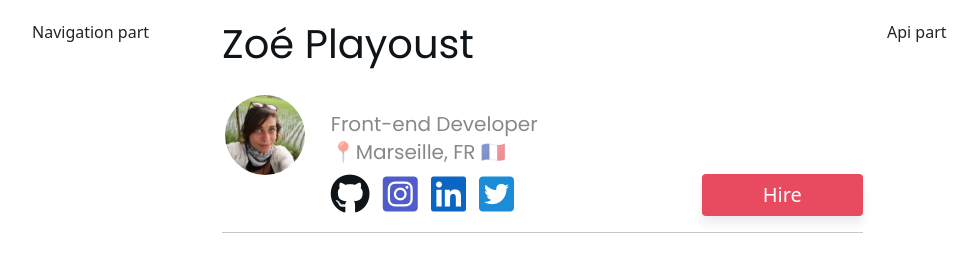
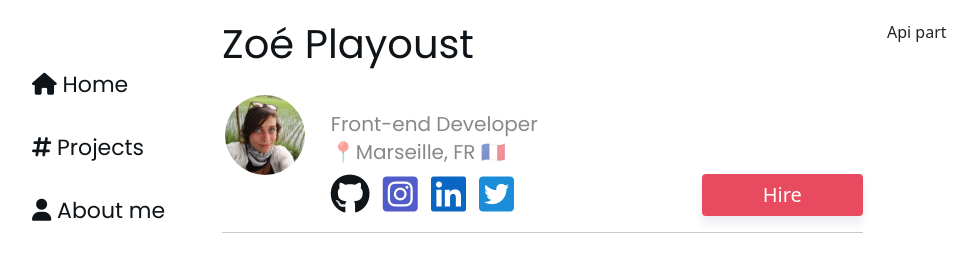
Before and after one commit to ZoePlayoust/My-portofolio, a plain HTML site: page index.html in a window 1280 px wide. Shown: the whole page, without its empty margins (50-1028 px from the left). Drawn offline with nearby package versions, Linux system fonts and the light colour scheme.

Commit message:
Navbar Homepage

```diff
--- a/index.html
+++ b/index.html
@@ -33,7 +33,27 @@
   <body>
     <div class="container">
       <div class="row">
-        <div class="col-2">Navigation part</div>
+        <div class="col-2 ">
+          <div class="homepage-navigation">
+          <a class="tab" href="index.html">
+           <div class="hometab"> <i class="fa-solid fa-house nav-bar-icon d-block d-md-none"></i
+            ><span class="nav-bar-text d-none d-md-block"> <i class="fa-solid fa-house nav-bar-icon"></i
+            > Home</span>
+          </a>
+         </div>
+         <div class="hometab"> <a class="tab" href="index.html#projects">
+            <i class="fa-solid fa-hashtag nav-bar-icon d-block d-md-none"></i
+            ><span class="nav-bar-text d-none d-md-block"><i class="fa-solid fa-hashtag nav-bar-icon"></i
+            > Projects</span>
+          </a></div>
+
+          <div class="hometab"><a class="tab" href="about.html">
+            <i class="fa-solid fa-user nav-bar-icon d-block d-md-none"></i
+            ><span class="nav-bar-text d-none d-md-block">  <i class="fa-solid fa-user nav-bar-icon"></i
+            > About me</span>
+          </a></div>
+          </div>
+        </div>
         <div class="col-10 col-md-7">
           <h1>Zoé Playoust</h1>
           <div class="row">
--- a/styles/style.css
+++ b/styles/style.css
@@ -24,6 +24,7 @@ h2{
   color: var(--primary-color);
   opacity: 0.5;
 }
+
 .button{
   display: block;
 font-size: 20px;
@@ -37,7 +38,7 @@ border-radius: 4px;
 }
 .button:hover {
 color: white;
-background-color: #ff847c;}
+background-color: var(--primary-color);}
 
 .container{
   margin-top:20px;
@@ -87,11 +88,39 @@ padding-left: 10px;
  color: #f14d59;
 }
 
+.homepage-navigation{
+  margin-top: 18px;
+}
 
+.nav-bar-text{
+  font-family: 'Poppins', sans-serif;
+  font-size: 22px;
+  font-weight: 500;
+ color: var(--primary-color);
+
+}
+.nav-bar-icon{
+  font-size: 22px;
+   color: var(--primary-color);
+}
+.nav-bar-icon:hover{
+  color: #e84a5f;
+}
+
+.hometab{
+  padding-top: 30px;
+
+}
+.tab{
+ text-decoration: none;
+}
 @media (max-width : 1000px){
   h2{
     text-align: center;
     padding-bottom: 10px;
+  }
+  .nav-bar-text{
+    font-size: 14px;
   }
 }
 @media (max-width : 762px){
@@ -105,6 +134,11 @@ padding-left: 10px;
 font-size: 15px;
 padding: 5px 10px;
 }
+.nav-bar-icon{
+  font-size: 30px;
+   color: var(--primary-color);
+}
+
 }
 
 @media (max-width : 576px){
@@ -129,6 +163,9 @@ width: 50px;
 .icon-bar {
   text-align: center;
 }
+.homepage-navigation{
+  margin-top: 0px;
+}
 
 }
 /*font-family: 'Poppins', sans-serif;
```
